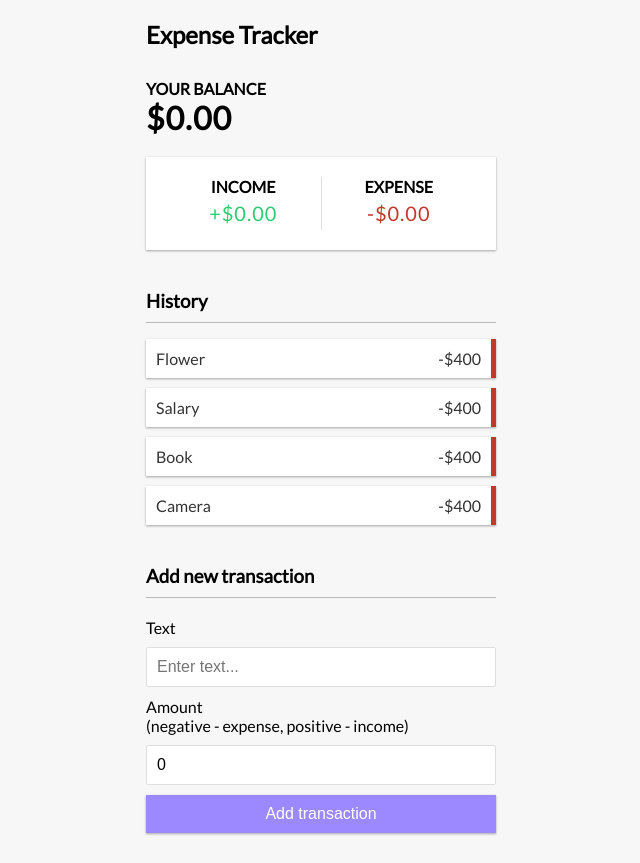
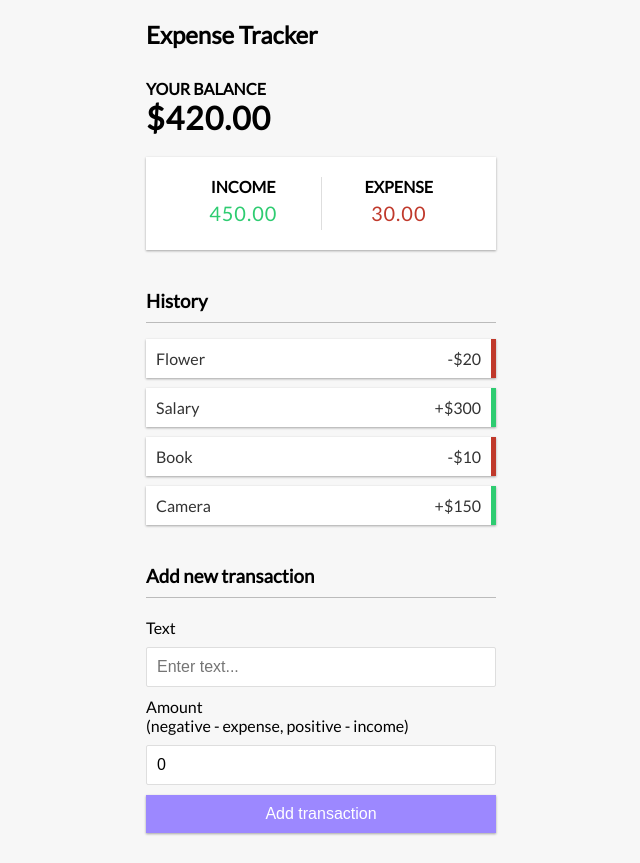
Before and after one commit to crypte-1/React_projects, a React (Create React App) app in the folder expensetracker/: page / in a window 1280 px wide. Shown: the whole page, without its empty margins (319-959 px from the left). Built offline with nearby package versions, Linux system fonts and the light colour scheme.

Commit message:
Modified

```diff
--- a/expensetracker/src/components/Balance.jsx
+++ b/expensetracker/src/components/Balance.jsx
@@ -1,10 +1,16 @@
-import React from "react";
+import React, { useContext } from "react";
+import { GlobalContext } from "../context/GlobalState";
 
 export const Balance = () => {
+  const { transactions } = useContext(GlobalContext);
+
+  const amounts = transactions.map((transaction) => transaction.amount);
+  const total = amounts.reduce((acc, item) => (acc += item), 0).toFixed(2);
+
   return (
     <>
       <h4>Your Balance</h4>
-      <h1 id="balance">$0.00</h1>
+      <h1 id="balance">${total}</h1>
     </>
   );
 };
--- a/expensetracker/src/components/IncomeExpenses.jsx
+++ b/expensetracker/src/components/IncomeExpenses.jsx
@@ -1,18 +1,33 @@
-import React from "react";
+import React, { useContext } from "react";
+import { GlobalContext } from "../context/GlobalState";
 
 const IncomeExpenses = () => {
+  const { transactions } = useContext(GlobalContext);
+
+  const amounts = transactions.map((transaction) => transaction.amount);
+
+  const income = amounts
+    .filter((item) => item > 0)
+    .reduce((acc, item) => (acc += item), 0)
+    .toFixed(2);
+
+  const expense = (
+    amounts.filter((item) => item < 0).reduce((acc, item) => (acc += item), 0) *
+    -1
+  ).toFixed(2);
+
   return (
     <div className="inc-exp-container">
       <div>
         <h4>Income</h4>
         <p id="money-plus" className="money plus">
-          +$0.00
+          {income}
         </p>
       </div>
       <div>
         <h4>Expense</h4>
         <p id="money-minus" className="money minus">
-          -$0.00
+          {expense}
         </p>
       </div>
     </div>
--- /dev/null
+++ b/expensetracker/src/components/Transaction.jsx
@@ -0,0 +1,14 @@
+import React from "react";
+
+export const Transaction = ({ transaction }) => {
+  const sign = transaction.amount > 0 ? "+" : "-";
+  return (
+    <li className={transaction.amount > 0 ? "plus" : "minus"}>
+      {transaction.text}{" "}
+      <span>
+        {sign}${Math.abs(transaction.amount)}
+      </span>
+      <button className="delete-btn">X</button>
+    </li>
+  );
+};
--- a/expensetracker/src/components/TransactionList.jsx
+++ b/expensetracker/src/components/TransactionList.jsx
@@ -1,7 +1,6 @@
 import React, { useContext } from "react";
-// import { Transaction } from "./Transaction";
-
 import { GlobalContext } from "../context/GlobalState";
+import { Transaction } from "./Transaction";
 
 export const TransactionList = () => {
   const { transactions } = useContext(GlobalContext);
@@ -12,10 +11,7 @@
       <h3>History</h3>
       <ul className="list">
         {transactions.map((transaction) => (
-          <li className="minus">
-            {transaction.text} <span>-$400</span>
-            <button className="delete-btn">X</button>
-          </li>
+          <Transaction key={transaction.id} transaction={transaction} />
         ))}
       </ul>
     </>
```
Also changed, not shown: expensetracker/src/components/Transactions.jsx (deleted, +0 -40 lines).
